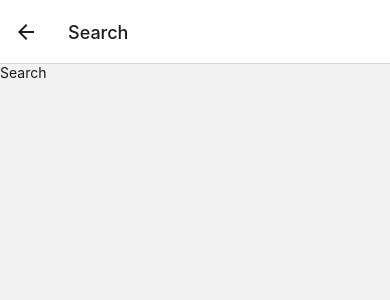
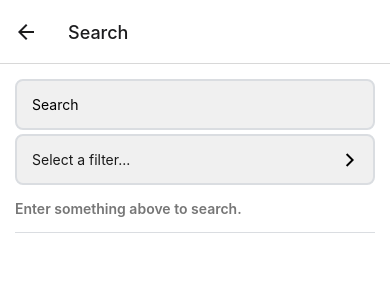
Before and after one commit to Poxie/translation-app-v2, a React Native app: screen /Search in a window 390 px wide. Shown: the top 300 px of the page. Built offline with nearby package versions, Linux system fonts and the light colour scheme.

Commit message:
Displaying search results on search screen

```diff
--- /dev/null
+++ b/components/search/SearchResult.tsx
@@ -0,0 +1,75 @@
+import { useNavigation } from '@react-navigation/native';
+import { TouchableOpacity, View } from 'react-native';
+import layout from '../../constants/layout';
+import { useAppSelector } from '../../redux/store';
+import { selectSelectors, selectTermById } from '../../redux/voc/selectors';
+import { VocItem } from "../../types"
+import Text from '../text';
+
+export const SearchResult: React.FC<{
+    id: string;
+}> = ({ id }) => {
+    const navigation = useNavigation();
+    const item = useAppSelector(state => selectTermById(state, id));
+    const selectors = useAppSelector(selectSelectors);
+    if(!item) return null;
+
+    const { term, definition, selectors: selectorIds } = item;
+    const activeSelectors = (
+        selectors
+            .filter(selector => selectorIds?.includes(selector.id))
+            .map(selector => selector.text)
+    );
+
+    const viewItem = () => {
+        navigation.navigate('Modal', {
+            screen: 'Edit Voc Item',
+            params: { defaultItem: item, header: `View term`, type: 'term' }
+        })
+    }
+
+    return(
+        <TouchableOpacity
+            onPress={viewItem}
+            style={styles.container}
+        >
+            <View style={styles.header}>
+                <Text
+                    style={{
+                        fontStyle: !term ? 'italic' : 'normal',
+                        ...styles.term
+                    }}
+                >
+                    {term || 'Term name missing.'}
+                </Text>
+                {activeSelectors.length !== 0 && (
+                    <Text style={styles.selectors}>
+                        ({activeSelectors.join(', ')})
+                    </Text>
+                )}
+            </View>
+            <Text
+                style={{ fontStyle: !definition ? 'italic' : 'normal' }}
+            >
+                {definition || 'Definition is missing.'}
+            </Text>
+        </TouchableOpacity>
+    )
+}
+const styles = {
+    container: {
+        marginBottom: layout.spacing.primary
+    },
+    header: {
+        marginBottom: 4,
+        flexDirection: 'row' as 'row'
+    },
+    term: {
+        fontWeight: '600' as '600'
+    },
+    selectors: {
+        marginLeft: 6,
+        fontStyle: 'italic' as 'italic',
+        fontSize: 13
+    }
+}
--- a/components/search/index.tsx
+++ b/components/search/index.tsx
@@ -1,9 +1,66 @@
+import { useState } from "react";
+import { ScrollView, View as DefaultView } from 'react-native';
+import layout from "../../constants/layout";
+import { useColors } from "../../hooks/useColors";
+import { VocItem } from "../../types";
+import SearchInput from "../search-input";
 import Text from "../text";
+import View from "../view";
+import { SearchResult } from "./SearchResult";
 
 export default function Search() {
+    const { background: { tertiary }, text: { secondary } } = useColors();
+    const [results, setResults] = useState<string[]>([]);
+    const [query, setQuery] = useState('');
+
     return(
-        <Text>
-            Search
-        </Text>
+        <View>
+            <SearchInput
+                onQueryChange={setQuery}
+                onQueryResults={setResults}
+                hasFilters
+            />
+
+            <ScrollView style={styles.content}>
+                <DefaultView style={{
+                    borderColor: tertiary,
+                    ...styles.labelContainer
+                }}>
+                    <Text style={{
+                        color: secondary,
+                        ...styles.label
+                    }}>
+                        {!query ? (
+                            'Enter something above to search.'
+                        ) : (
+                            results.length ? (
+                                `Displaying ${results.length} results.`
+                            ) : (
+                                `No results were found matching "${query}"`
+                            )
+                        )}
+                    </Text>
+                </DefaultView>
+                {results.map(result => (
+                    <SearchResult
+                        id={result}
+                        key={result}
+                    />
+                ))}
+            </ScrollView>
+        </View>
     )
 }
+const styles = {
+    content: {
+        padding: layout.spacing.primary
+    },
+    labelContainer: {
+        borderBottomWidth: layout.borderWidth.secondary,
+        marginBottom: layout.spacing.primary,
+        paddingBottom: layout.spacing.primary
+    },
+    label: {
+        fontWeight: '600' as '600'
+    }
+}
```
